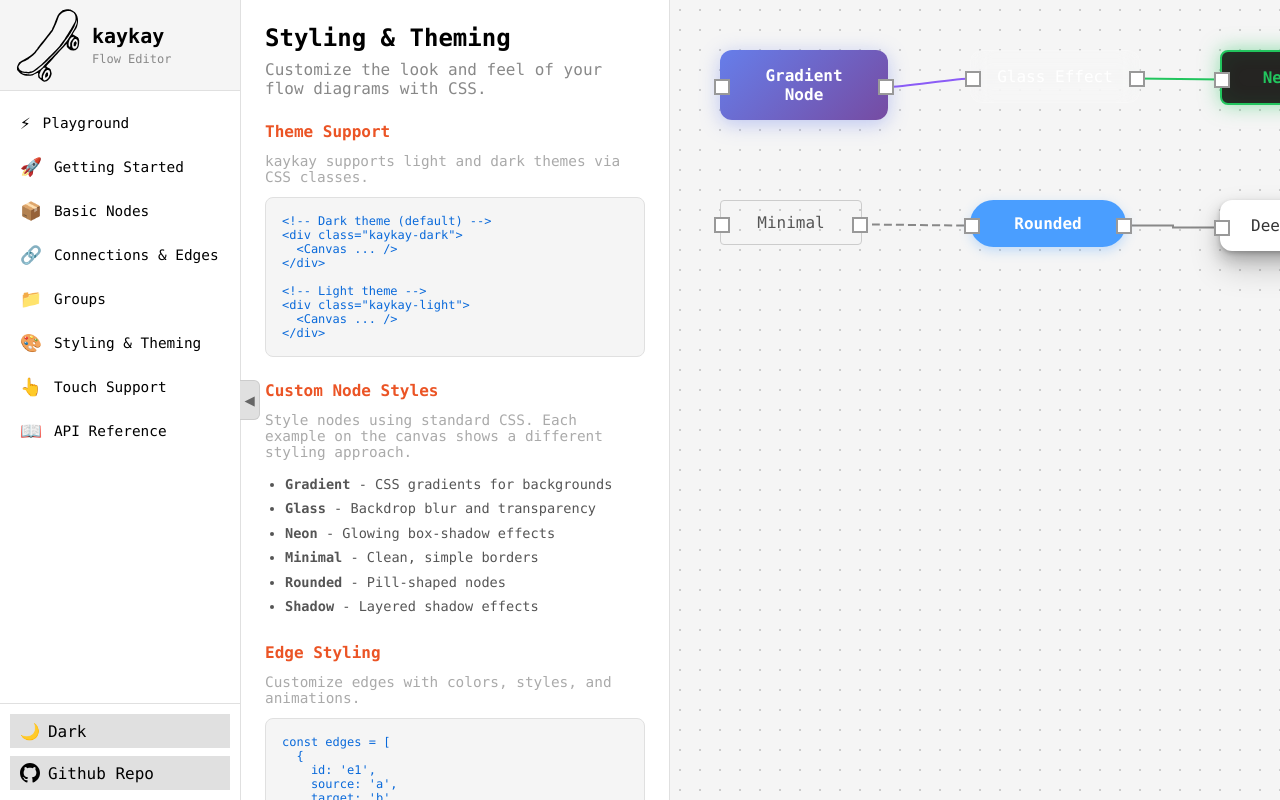
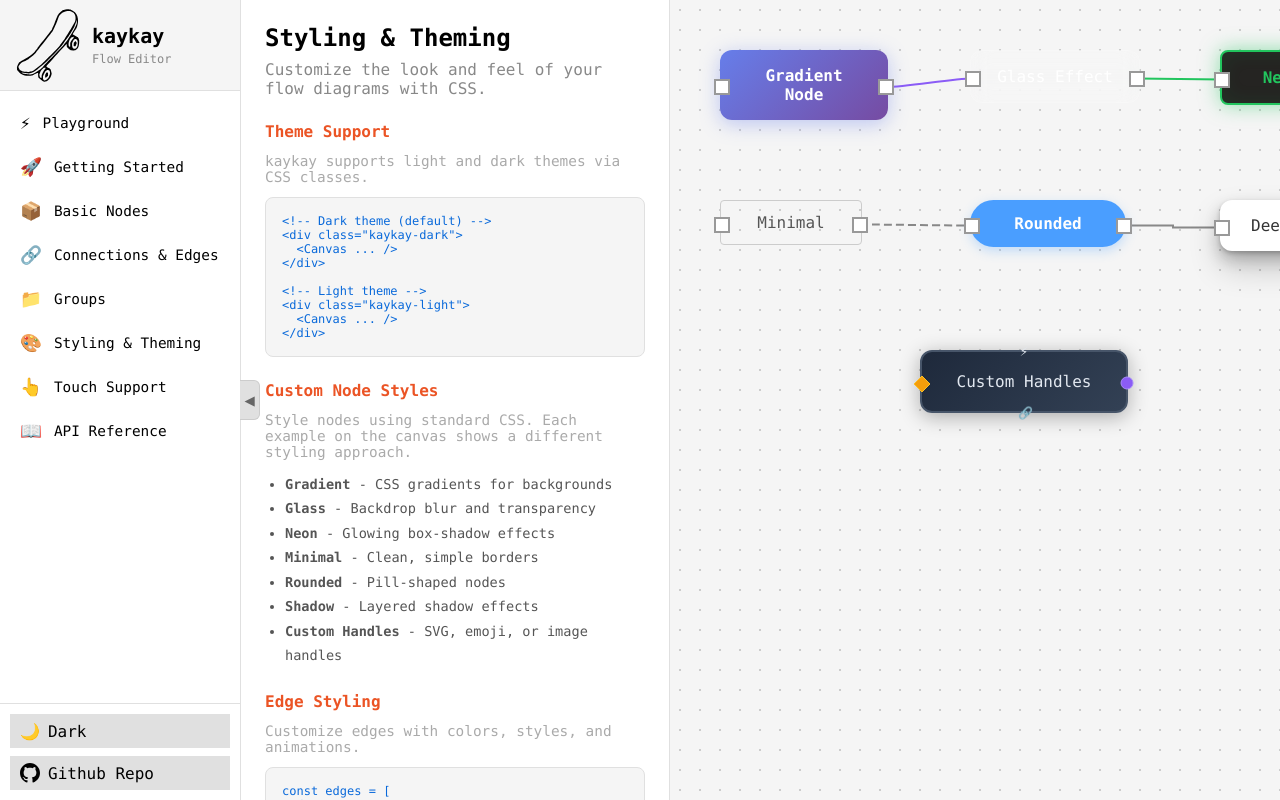
Before and after one commit to rakunlabs/kaykay, a SvelteKit app: page /examples/styling in a window 1280 px wide. Built offline with nearby package versions, Linux system fonts and the light colour scheme.

Commit message:
feat: custom handle shape
Signed-off-by: Eray Ates <eates23@gmail.com>

```diff
--- a/src/lib/components/Handle.svelte
+++ b/src/lib/components/Handle.svelte
@@ -1,5 +1,5 @@
 <script lang="ts">
-	import { getContext, onMount, onDestroy } from 'svelte';
+	import { getContext, onMount, onDestroy, type Snippet } from 'svelte';
 	import type { HandleType, HandlePosition, Position } from '../types/index.js';
 	import type { FlowState } from '../stores/flow.svelte.js';
 
@@ -13,6 +13,8 @@
 		letter?: string;
 		class?: string;
 		style?: string;
+		/** Custom content to render inside the handle (SVG, img, or any element) */
+		children?: Snippet;
 	}
 
 	const {
@@ -25,6 +27,7 @@
 		letter,
 		class: className = '',
 		style = '',
+		children,
 	}: Props = $props();
 
 	const FLOW_CONTEXT_KEY = Symbol.for('kaykay-flow');
@@ -262,6 +265,7 @@
 	class:output-disabled={is_output_disabled}
 	class:locked={flow.locked}
 	class:in-group={isInGroup}
+	class:has-custom-shape={!!children}
 	class:connecting={flow.draft_connection &&
 		type === 'output' &&
 		flow.draft_connection.source_handle_id === id &&
@@ -282,6 +286,9 @@
 	data-letter={letter}
 	title="{id} - {type} - {port}"
 >
+	{#if children}
+		{@render children()}
+	{/if}
 	{#if label}
 		<span class="kaykay-handle-label">{label}</span>
 	{/if}
@@ -412,6 +419,25 @@
 		cursor: default;
 	}
 
+	/* Custom shape support - remove default styling when children are provided */
+	.kaykay-handle.has-custom-shape {
+		width: auto;
+		height: auto;
+		min-width: 12px;
+		min-height: 12px;
+		background: transparent;
+		border: none;
+		display: flex;
+		align-items: center;
+		justify-content: center;
+	}
+
+	/* Ensure custom content is positioned correctly */
+	.kaykay-handle.has-custom-shape > :global(*:first-child:not(.kaykay-handle-label)) {
+		display: block;
+		pointer-events: none;
+	}
+
 	/* Display letter using CSS pseudo-element */
 	.kaykay-handle[data-letter]::before {
 		content: attr(data-letter);
--- a/src/routes/examples/styling/+page.svelte
+++ b/src/routes/examples/styling/+page.svelte
@@ -7,6 +7,7 @@
 	import MinimalNode from './MinimalNode.svelte';
 	import RoundedNode from './RoundedNode.svelte';
 	import ShadowNode from './ShadowNode.svelte';
+	import CustomHandleNode from './CustomHandleNode.svelte';
 
 	// Custom styled nodes
 	let nodes: FlowNode[] = $state([
@@ -16,6 +17,7 @@
 		{ id: 'minimal', type: 'minimal', position: { x: 50, y: 200 }, data: { label: 'Minimal' } },
 		{ id: 'rounded', type: 'rounded', position: { x: 300, y: 200 }, data: { label: 'Rounded' } },
 		{ id: 'shadow', type: 'shadow', position: { x: 550, y: 200 }, data: { label: 'Deep Shadow' } },
+		{ id: 'custom-handles', type: 'custom-handles', position: { x: 250, y: 350 }, data: { label: 'Custom Handles' } },
 	]);
 
 	let edges: FlowEdge[] = $state([
@@ -32,6 +34,7 @@
 		'minimal': MinimalNode,
 		'rounded': RoundedNode,
 		'shadow': ShadowNode,
+		'custom-handles': CustomHandleNode,
 	};
 
 	const callbacks = {
@@ -76,6 +79,7 @@
 				<li><strong>Minimal</strong> - Clean, simple borders</li>
 				<li><strong>Rounded</strong> - Pill-shaped nodes</li>
 				<li><strong>Shadow</strong> - Layered shadow effects</li>
+				<li><strong>Custom Handles</strong> - SVG, emoji, or image handles</li>
 			</ul>
 		</div>
 
@@ -98,6 +102,30 @@
     type: 'bezier'
   }
 ];`}</pre>
+			</div>
+		</div>
+
+		<div class="section">
+			<h3>Custom Handle Shapes</h3>
+			<p>Add SVG, images, emojis, or any content inside handles using the children slot.</p>
+			<div class="code-block">
+				<pre>{`<!-- Diamond SVG handle -->
+<Handle id="in" type="input" port="data">
+  <svg width="16" height="16" viewBox="0 0 16 16">
+    <path d="M8 0L16 8L8 16L0 8Z"
+          fill="#f59e0b"/>
+  </svg>
+</Handle>
+
+<!-- Emoji handle -->
+<Handle id="out" type="output" port="signal">
+  <span>⚡</span>
+</Handle>
+
+<!-- Image handle -->
+<Handle id="img" type="input" port="image">
+  <img src="/icon.png" alt="handle" />
+</Handle>`}</pre>
 			</div>
 		</div>
 
--- /dev/null
+++ b/src/routes/examples/styling/CustomHandleNode.svelte
@@ -0,0 +1,74 @@
+<script lang="ts">
+	import Handle from '../../../lib/components/Handle.svelte';
+	import type { NodeProps } from '../../../lib/types/index.js';
+
+	let { data }: NodeProps<{ label: string }> = $props();
+</script>
+
+<div class="custom-handle-node">
+	<span>{data.label}</span>
+
+	<!-- Diamond SVG handle -->
+	<Handle id="in-diamond" type="input" port="data" position="left" class="diamond-handle">
+		<svg width="16" height="16" viewBox="0 0 16 16" fill="none">
+			<path d="M8 0L16 8L8 16L0 8L8 0Z" fill="#f59e0b" stroke="#fbbf24" stroke-width="1"/>
+		</svg>
+	</Handle>
+
+	<!-- Circle SVG handle -->
+	<Handle id="out-circle" type="output" port="data" position="right" class="circle-handle">
+		<svg width="14" height="14" viewBox="0 0 14 14" fill="none">
+			<circle cx="7" cy="7" r="6" fill="#8b5cf6" stroke="#a78bfa" stroke-width="1"/>
+		</svg>
+	</Handle>
+
+	<!-- Square handle with emoji -->
+	<Handle id="in-emoji" type="input" port="signal" position="top" class="emoji-handle">
+		<span class="emoji">⚡</span>
+	</Handle>
+
+	<!-- Image handle -->
+	<Handle id="out-img" type="output" port="signal" position="bottom" class="img-handle">
+		<div class="img-placeholder">🔗</div>
+	</Handle>
+</div>
+
+<style>
+	.custom-handle-node {
+		background: linear-gradient(135deg, #1e293b 0%, #334155 100%);
+		border: 2px solid #475569;
+		border-radius: 12px;
+		padding: 20px 32px;
+		color: #e2e8f0;
+		font-weight: 500;
+		min-width: 140px;
+		text-align: center;
+		box-shadow: 0 4px 20px rgba(0, 0, 0, 0.3);
+	}
+
+	/* Style for custom handle shapes */
+	:global(.diamond-handle),
+	:global(.circle-handle) {
+		transition: transform 0.15s ease, filter 0.15s ease;
+	}
+
+	:global(.diamond-handle:hover),
+	:global(.circle-handle:hover) {
+		filter: brightness(1.2);
+	}
+
+	.emoji {
+		font-size: 14px;
+		line-height: 1;
+	}
+
+	.img-placeholder {
+		font-size: 12px;
+		line-height: 1;
+	}
+
+	:global(.emoji-handle),
+	:global(.img-handle) {
+		transition: transform 0.15s ease;
+	}
+</style>
```
